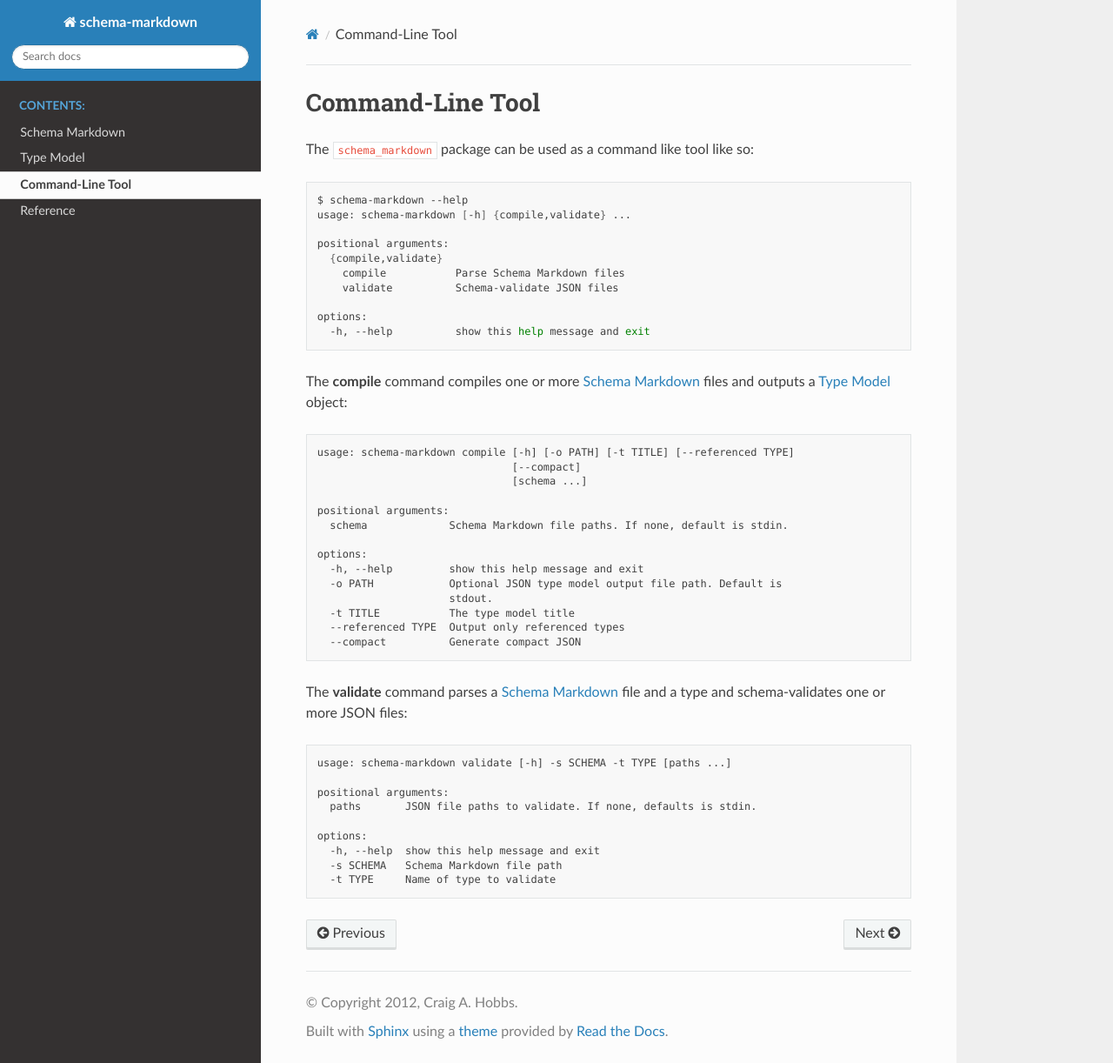
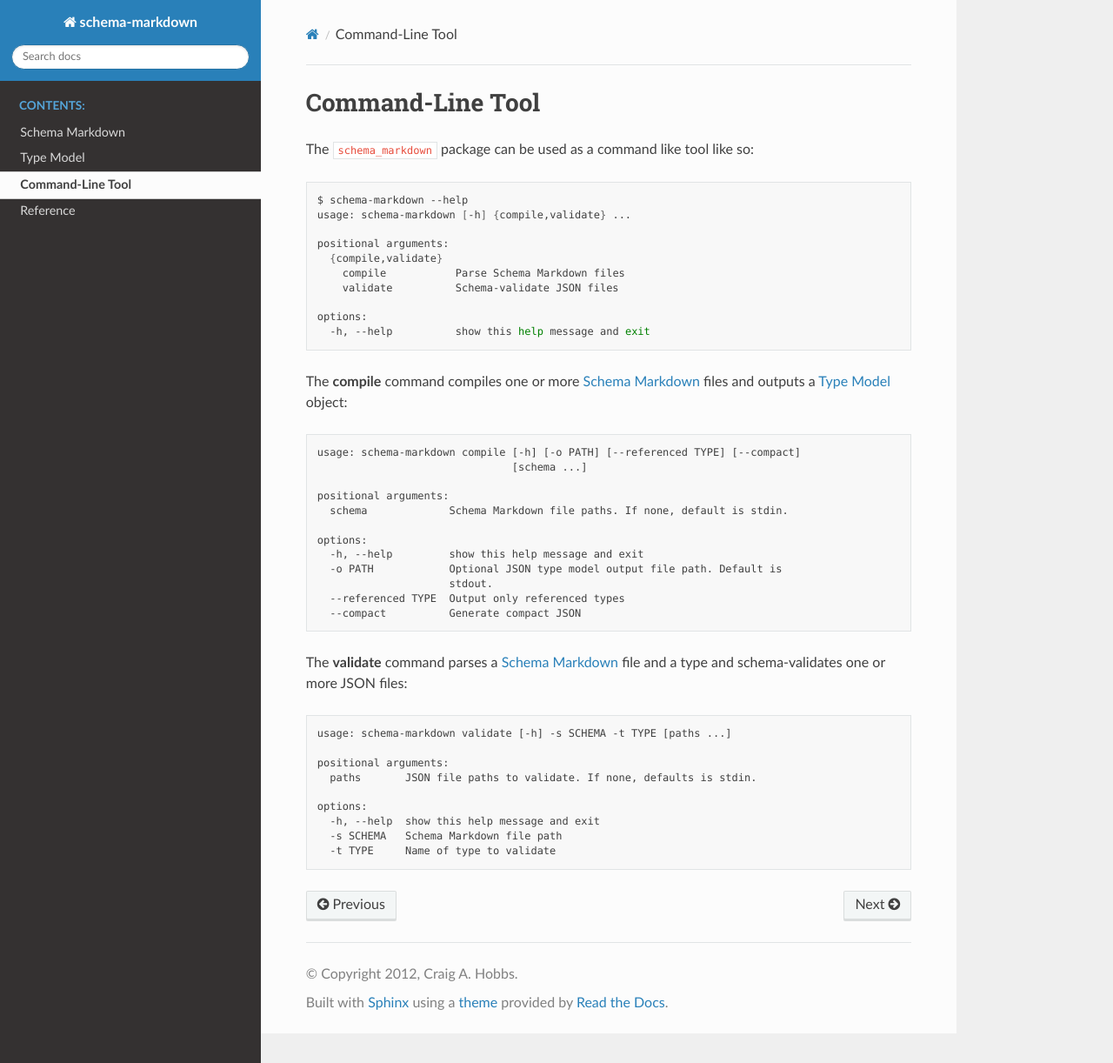
Before and after one commit to craigahobbs/schema-markdown, a Sphinx documentation site: the page built from doc/tool.rst, in a window 1280 px wide and 1222 px high. Shown: the whole window at 87% size. Built offline with Sphinx 7.4.7 and the Read the Docs theme 2.0.0, drawn with Linux system fonts in a browser that asks for light colours.

Commit message:
update tool usage

```diff
--- a/doc/tool.rst
+++ b/doc/tool.rst
@@ -21,8 +21,7 @@ outputs a :ref:`type-model:Type Model` object:
 
 .. code-block:: text
 
-   usage: schema-markdown compile [-h] [-o PATH] [-t TITLE] [--referenced TYPE]
-                                  [--compact]
+   usage: schema-markdown compile [-h] [-o PATH] [--referenced TYPE] [--compact]
                                   [schema ...]
 
    positional arguments:
@@ -32,7 +31,6 @@ outputs a :ref:`type-model:Type Model` object:
      -h, --help         show this help message and exit
      -o PATH            Optional JSON type model output file path. Default is
                         stdout.
-     -t TITLE           The type model title
      --referenced TYPE  Output only referenced types
      --compact          Generate compact JSON
 
```
